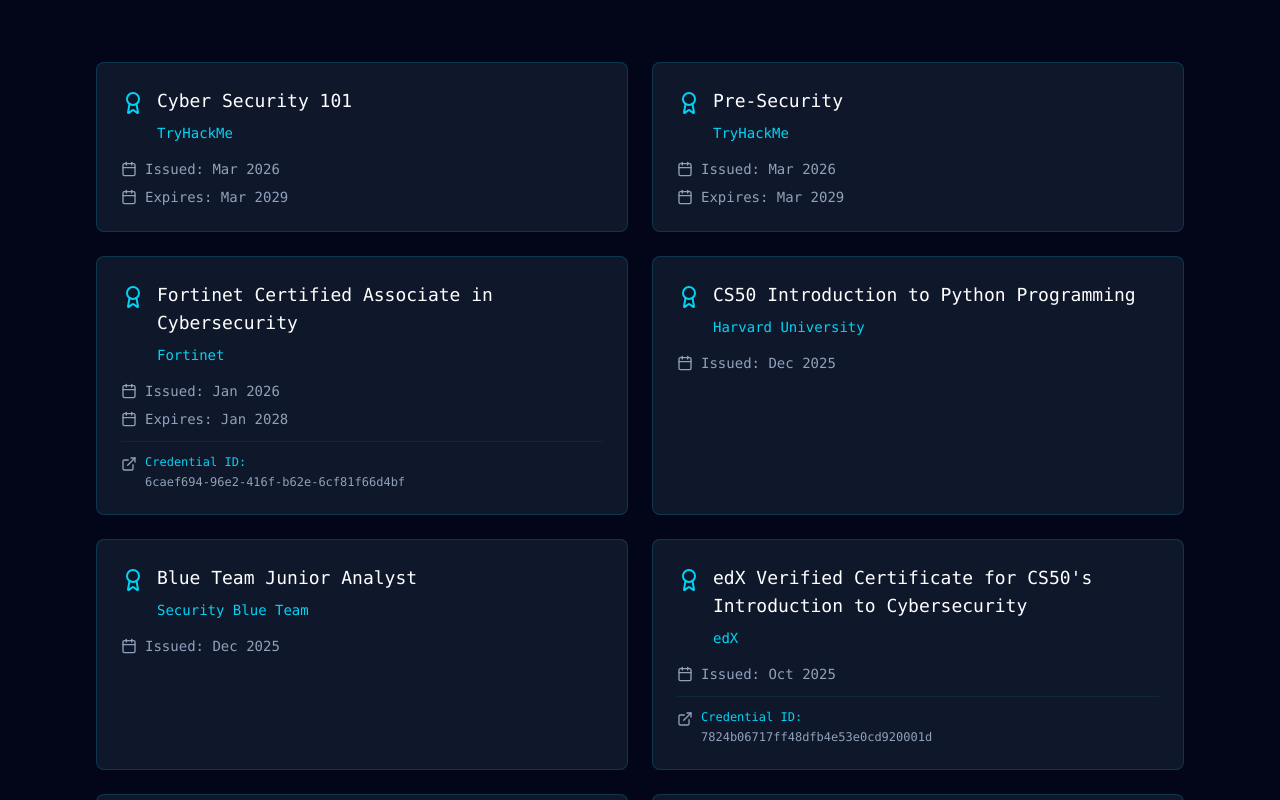
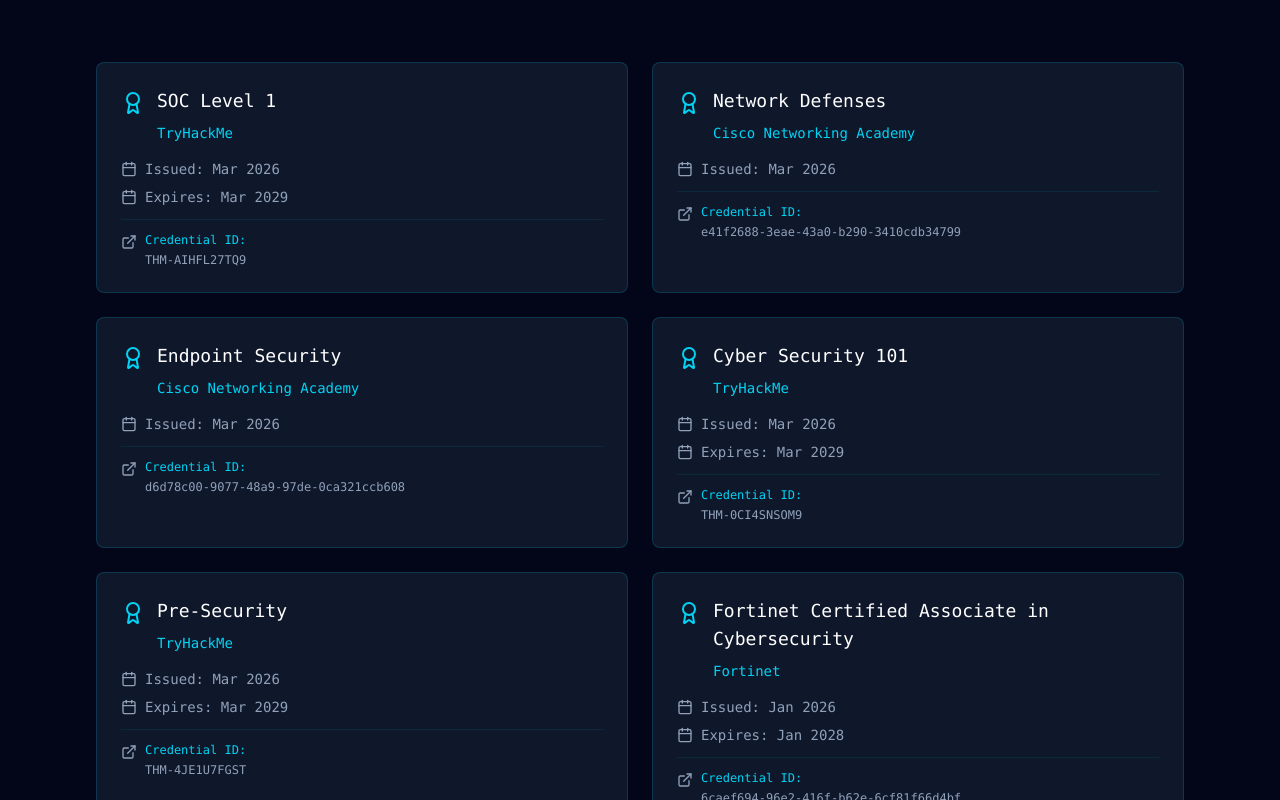
Before and after one commit to akankshavm22/akanksham, a React (Vite) app: page /certifications in a window 1280 px wide. Shown: the part 500-1300 px from the top of the page. Built offline with nearby package versions, Linux system fonts and the light colour scheme.

Commit message:
Update Certifications.tsx

```diff
--- a/src/app/pages/Certifications.tsx
+++ b/src/app/pages/Certifications.tsx
@@ -3,19 +3,40 @@
 
 export function Certifications() {
   const certifications = [
+     {
+      title: 'SOC Level 1',
+      issuer: 'TryHackMe',
+      issued: 'Mar 2026',
+      expires: 'Mar 2029',
+      credentialId: 'THM-AIHFL27TQ9',
+    },
+    {
+      title: 'Network Defenses',
+      issuer: 'Cisco Networking Academy',
+      issued: 'Mar 2026',
+      expires: null,
+      credentialId: 'e41f2688-3eae-43a0-b290-3410cdb34799',
+    },
+    {
+      title: 'Endpoint Security',
+      issuer: 'Cisco Networking Academy',
+      issued: 'Mar 2026',
+      expires: null,
+      credentialId: 'd6d78c00-9077-48a9-97de-0ca321ccb608',
+    },
     {
       title: 'Cyber Security 101',
       issuer: 'TryHackMe',
       issued: 'Mar 2026',
       expires: 'Mar 2029',
-      credentialId: null,
+      credentialId: 'THM-0CI4SNSOM9',
     },
     {
       title: 'Pre-Security',
       issuer: 'TryHackMe',
       issued: 'Mar 2026',
       expires: 'Mar 2029',
-      credentialId: null,
+      credentialId: 'THM-4JE1U7FGST',
     },
     {
       title: 'Fortinet Certified Associate in Cybersecurity',
@@ -177,7 +198,7 @@
             {[
               {
                 area: 'Defensive Security',
-                count: 4,
+                count: 5,
                 examples: ['Blue Team', 'SIEM', 'Threat Analysis'],
               },
               {
@@ -187,12 +208,12 @@
               },
               {
                 area: 'Network Security',
-                count: 3,
+                count: 5,
                 examples: ['Cisco', 'Fortinet', 'Traffic Analysis'],
               },
               {
                 area: 'CTF & Practical',
-                count: 2,
+                count: 3,
                 examples: ['TryHackMe', 'Hands-on Labs'],
               },
             ].map((category, index) => (
```
